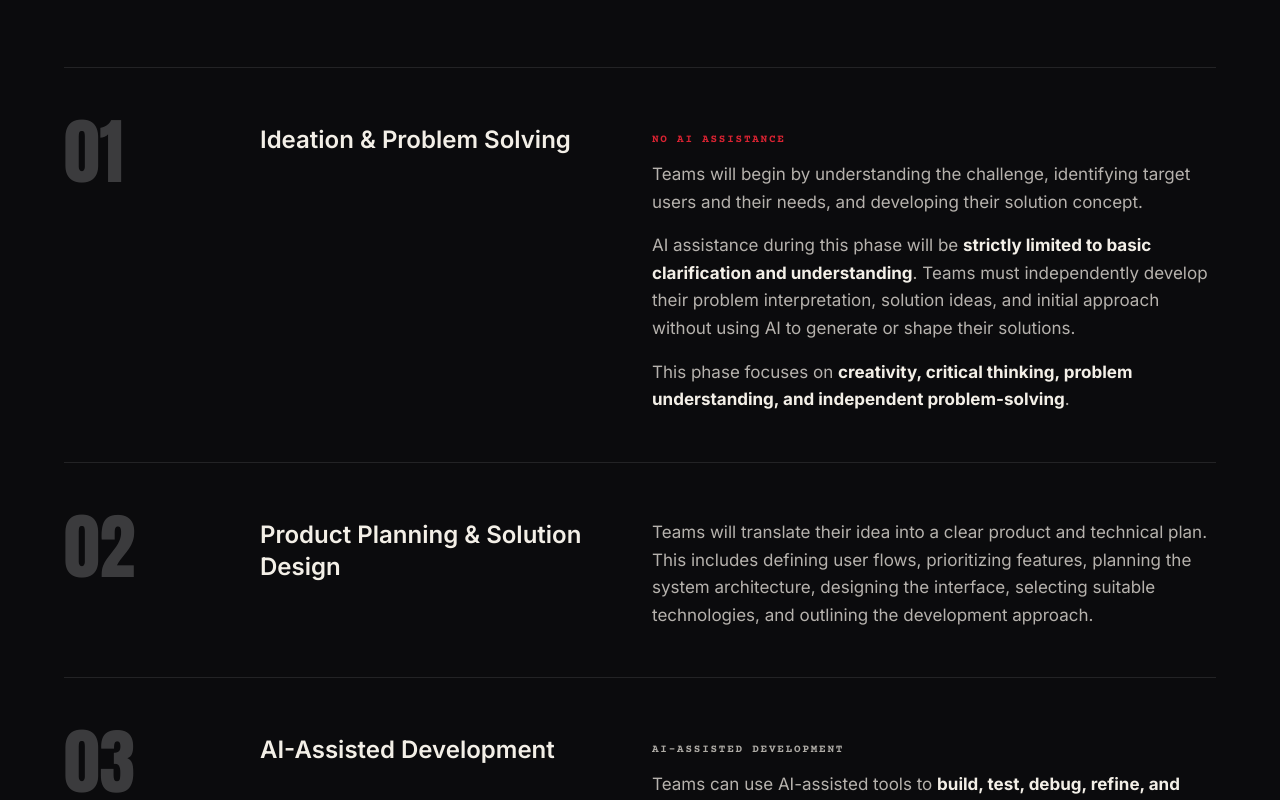
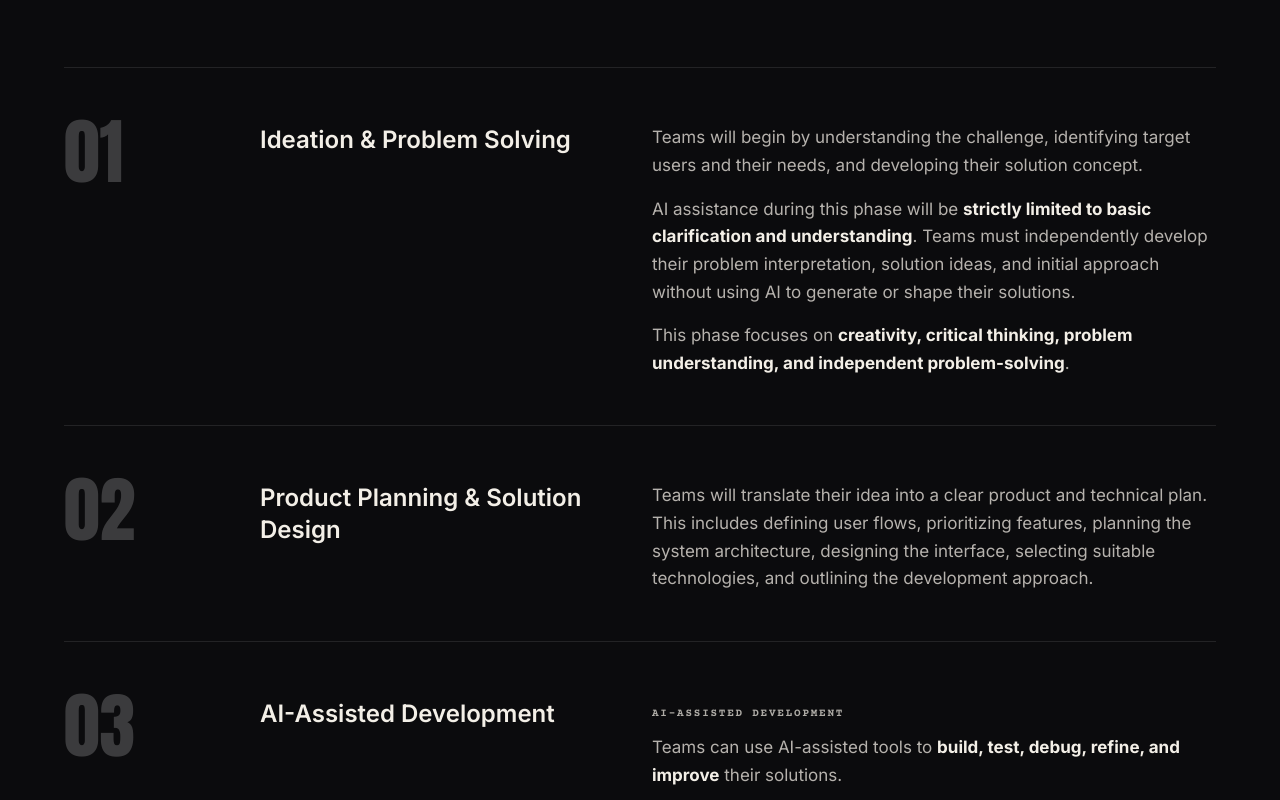
Before and after one commit to JosinJojy/vibethon-2.0, a Next.js app: page / in a window 1280 px wide. Shown: the part 2780-3580 px from the top of the page. Built offline with nearby package versions, Linux system fonts and the light colour scheme; a web font is replaced by a local one.

Commit message:
Update aiBadge for Ideation phase
Change aiBadge value from 'NO AI ASSISTANCE' to null.

```diff
--- a/content/event.ts
+++ b/content/event.ts
@@ -41,7 +41,7 @@ export const phaseCopy = [
     number: '01',
     title: 'Ideation & Problem Solving',
     description: 'Teams will begin by understanding the challenge, identifying target users and their needs, and developing their solution concept.\n\nAI assistance during this phase will be **strictly limited to basic clarification and understanding**. Teams must independently develop their problem interpretation, solution ideas, and initial approach without using AI to generate or shape their solutions.\n\nThis phase focuses on **creativity, critical thinking, problem understanding, and independent problem-solving**.',
-    aiBadge: 'NO AI ASSISTANCE'
+    aiBadge: null
   },
   {
     number: '02',
```
